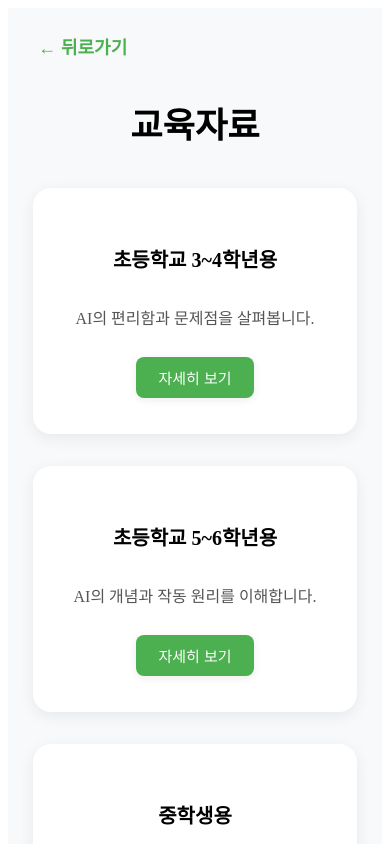
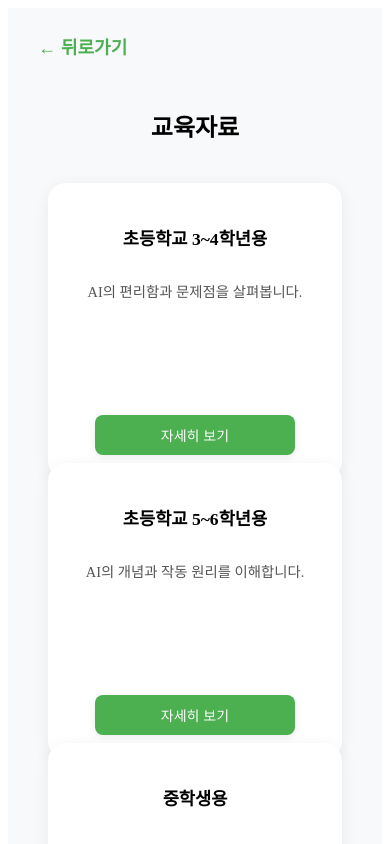
Before and after one commit to yhlee1627/ai-sense, a React (Vite) app: page /edu in a window 390 px wide. Shown: the top 844 px of the page. Built offline with nearby package versions, Linux system fonts and the light colour scheme; no server answers.

Commit message:
style: 교육자료 페이지 반응형 디자인 개선

```diff
--- a/src/pages/Edu.tsx
+++ b/src/pages/Edu.tsx
@@ -31,7 +31,13 @@ const eduCards = [
 export default function Edu() {
   const navigate = useNavigate()
   return (
-    <div style={{ minHeight: '100vh', background: '#f7f9fa', padding: '60px 0', position: 'relative' }}>
+    <div style={{
+      minHeight: '100vh',
+      background: '#f7f9fa',
+      padding: '60px 20px',
+      position: 'relative',
+      boxSizing: 'border-box',
+    }}>
       <button
         onClick={() => navigate('/')}
         style={{
@@ -44,35 +50,62 @@ export default function Edu() {
           fontSize: '18px',
           cursor: 'pointer',
           fontWeight: 'bold',
+          zIndex: 1,
         }}
       >
         ← 뒤로가기
       </button>
-      <h2 style={{ textAlign: 'center', fontSize: '2.2rem', marginBottom: '40px', fontWeight: 700 }}>
+      <h2 style={{
+        textAlign: 'center',
+        fontSize: 'clamp(1.5rem, 5vw, 2.2rem)',
+        marginBottom: '40px',
+        fontWeight: 700,
+        paddingTop: '20px',
+      }}>
         교육자료
       </h2>
       <div style={{
-        display: 'flex',
-        flexWrap: 'wrap',
-        justifyContent: 'center',
+        display: 'grid',
+        gridTemplateColumns: 'repeat(auto-fit, minmax(280px, 1fr))',
         gap: '32px',
-        maxWidth: '1100px',
+        maxWidth: '1200px',
         margin: '0 auto',
+        padding: '0 20px',
       }}>
         {eduCards.map(card => (
           <div key={card.title} style={{
             background: 'white',
             borderRadius: '18px',
             boxShadow: '0 4px 16px rgba(0,0,0,0.07)',
-            padding: '36px 32px',
-            width: '260px',
+            padding: 'clamp(24px, 4vw, 36px) clamp(20px, 3vw, 32px)',
             display: 'flex',
             flexDirection: 'column',
             alignItems: 'center',
-            transition: 'box-shadow 0.2s',
+            transition: 'all 0.2s ease',
+            height: '100%',
+            minHeight: '200px',
+          }}
+          onMouseOver={e => {
+            e.currentTarget.style.transform = 'translateY(-4px)'
+            e.currentTarget.style.boxShadow = '0 8px 24px rgba(0,0,0,0.12)'
+          }}
+          onMouseOut={e => {
+            e.currentTarget.style.transform = 'translateY(0)'
+            e.currentTarget.style.boxShadow = '0 4px 16px rgba(0,0,0,0.07)'
           }}>
-            <h3 style={{ fontSize: '1.25rem', marginBottom: '16px', fontWeight: 600 }}>{card.title}</h3>
-            <p style={{ color: '#555', fontSize: '1rem', marginBottom: '28px', textAlign: 'center' }}>{card.desc}</p>
+            <h3 style={{
+              fontSize: 'clamp(1.1rem, 3vw, 1.25rem)',
+              marginBottom: '16px',
+              fontWeight: 600,
+              textAlign: 'center',
+            }}>{card.title}</h3>
+            <p style={{
+              color: '#555',
+              fontSize: 'clamp(0.9rem, 2.5vw, 1rem)',
+              marginBottom: '28px',
+              textAlign: 'center',
+              flex: 1,
+            }}>{card.desc}</p>
             <button
               onClick={() => navigate(card.link)}
               style={{
@@ -81,11 +114,13 @@ export default function Edu() {
                 color: 'white',
                 border: 'none',
                 borderRadius: '8px',
-                fontSize: '15px',
+                fontSize: 'clamp(14px, 2.5vw, 15px)',
                 cursor: 'pointer',
                 fontWeight: 500,
                 boxShadow: '0 2px 8px rgba(0,0,0,0.08)',
-                transition: 'background 0.2s',
+                transition: 'all 0.2s ease',
+                width: '100%',
+                maxWidth: '200px',
               }}
               onMouseOver={e => (e.currentTarget.style.background = '#388e3c')}
               onMouseOut={e => (e.currentTarget.style.background = '#4CAF50')}
```
